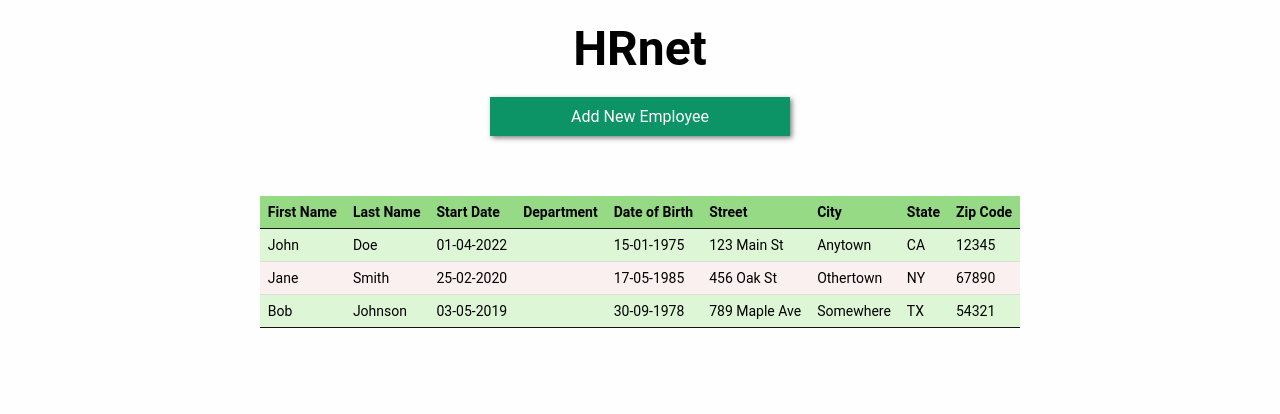
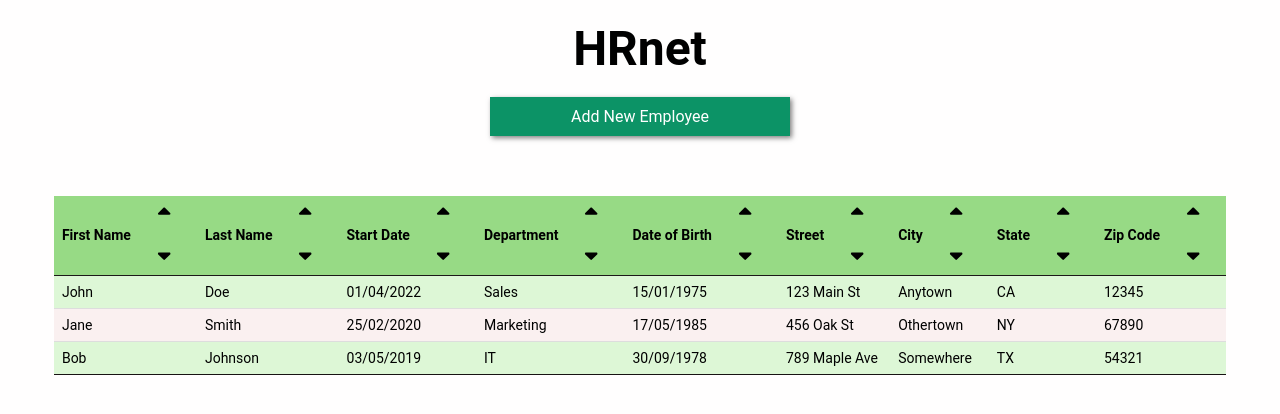
Before and after one commit to PalaciosCaroline/projet14_react, a React (Create React App) app: page /listemployees in a window 1280 px wide. Shown: the top 414 px of the page. Built offline with nearby package versions, Linux system fonts and the light colour scheme.

Commit message:
Installation du tri dans Table

```diff
--- a/package.json
+++ b/package.json
@@ -9,7 +9,7 @@
     "@testing-library/user-event": "^13.5.0",
     "react": "^18.2.0",
     "react-dom": "^18.2.0",
-    "react-icons": "^4.7.1",
+    "react-icons": "^4.8.0",
     "react-redux": "^8.0.5",
     "react-router-dom": "^6.8.1",
     "react-scripts": "5.0.1",
--- /dev/null
+++ b/src/components/Table.jsx
@@ -0,0 +1,108 @@
+import React, { useState } from 'react';
+import { FaSortDown, FaSortUp } from 'react-icons/fa';
+
+export default function Table({ data, columns }) {
+  const [sortKey, setSortKey] = useState(null);
+  const [sortOrder, setSortOrder] = useState('asc');
+
+  const handleSort = (key, sortOrder) => {
+    setSortKey(key);
+    setSortOrder(sortOrder);
+  };
+
+  const sortDates = (a, b) => {
+    const dateRegex = /^\d{2}([./-])\d{2}\1\d{4}$/;
+    const isDate = dateRegex.test(a[sortKey]) && dateRegex.test(b[sortKey]);
+    if (isDate) {
+      const delimiter = dateRegex.exec(a[sortKey])[1];
+      const [dayA, monthA, yearA] = a[sortKey].split(delimiter).map((x) => parseInt(x, 10));
+      const [dayB, monthB, yearB] = b[sortKey].split(delimiter).map((x) => parseInt(x, 10));
+      const dateA = new Date(yearA, monthA - 1, dayA);
+      const dateB = new Date(yearB, monthB - 1, dayB);
+      if (dateA < dateB) return sortOrder === 'asc' ? -1 : 1;
+      if (dateA > dateB) return sortOrder === 'asc' ? 1 : -1;
+      return 0;
+    } else {
+      if (a[sortKey] < b[sortKey]) return sortOrder === 'asc' ? -1 : 1;
+      if (a[sortKey] > b[sortKey]) return sortOrder === 'asc' ? 1 : -1;
+      return 0;
+    }
+  };
+
+  const renderHeader = () => {
+    return (
+      <thead>
+        <tr>
+          {columnData.map(({ label, property, selectedBtnSort }) => (
+            <th key={property}>
+              <div style={{ display: 'flex', alignItems: 'center' }}>
+                <p style={{ display: 'block', textAlign:'center'}}>{label}</p>
+                <div>
+                  <button
+                    type="button"
+                    onClick={() => handleSort(property, 'asc')}
+                    style={{ marginLeft: '8px' , width: '50px',display: 'inline-block'}}
+                    className={selectedBtnSort && sortOrder === 'asc' ? 'selectedBtnSort' : ''}
+                  >
+                    <FaSortUp  style={{ height:'1.4rem', width: '1.4rem',verticalAlign: 'center' }} />
+                  </button>
+
+                  <button
+                    type="button"
+                    onClick={() => handleSort(property, 'desc')}
+                    style={{ marginLeft: '8px', width: '50px',display: 'block', marginTop: '8px'}}
+                    className={selectedBtnSort && sortOrder === 'desc' ? 'selectedBtnSort' : ''}
+                  >
+                    <FaSortDown style={{ height:'1.4rem', width: '1.4rem',verticalAlign: 'center' }} />
+                  </button>
+                </div>
+              </div>
+            </th>
+          ))}
+        </tr>
+      </thead>
+    );
+  };
+
+  const renderBody = () => {
+    let sortedData = data;
+    if (sortKey !== null) {
+      sortedData = data.slice().sort((a, b) => {
+        if (typeof sortedData[0][sortKey] === 'string' && sortedData[0][sortKey].match(/^\d{2}([./-])\d{2}\1\d{4}$/)) {
+          return sortDates(a, b);
+        } else {
+          if (a[sortKey] < b[sortKey]) return sortOrder === 'asc' ? -1 : 1;
+          if (a[sortKey] > b[sortKey]) return sortOrder === 'asc' ? 1 : -1;
+          return 0;
+        }
+      });
+    }
+
+
+
+    return (
+      <tbody>
+        {sortedData.map((item, index) => (
+          <tr key={index}>
+            {columns.map(({ property }) => (
+              <td key={`cell-${index}-${property}`}>{item[property]}</td>
+            ))}
+          </tr>
+        ))}
+      </tbody>
+    );
+  };
+
+  const columnData = columns.map(({ label, property }) => ({
+    label,
+    property,
+    selectedBtnSort: sortKey === property,
+  }));
+
+  return (
+    <table>
+      {renderHeader(columnData)}
+      {renderBody()}
+    </table>
+  );
+}
--- a/src/components/TableEmployees.jsx
+++ b/src/components/TableEmployees.jsx
@@ -1,40 +1,73 @@
 import React from 'react'
+import Table from './Table'
 
-export default function TableEmployees({employees}) {
+export default function EmployeeTable({employees}) {
+
+  const columns = [
+    { label: 'First Name', property: 'firstName' },
+    { label: 'Last Name', property: 'lastName' },
+    { label: 'Start Date', property: 'startDate' },
+    { label: 'Department', property: 'department' },
+    { label: 'Date of Birth', property: 'dateOfBirth' },
+    { label: 'Street', property: 'street' },
+    { label: 'City', property: 'city' },
+    { label: 'State', property: 'state' },
+    { label: 'Zip Code', property: 'zipCode' },
+  ];
+
+  return (
+    <div>
+      <Table data={employees} columns={columns} />
+    </div>
+  );
+}
+// import Table from './Table';
+
+// export default function EmployeeTable({employees}) {
+
+//   const columns = ['First Name', 'Last Name', 'Start Date', 'Department', 'Date of Birth', 'Street', 'City', 'State', 'Zip Code'];
+
+//   return (
+//     <div>
+//       <Table data={employees} columns={columns} />
+//     </div>
+//   );
+// }
+
+// export default function TableEmployees({employees}) {
 
 
+//   return (
 
-  return (
-
-    <table>
-      <thead>
-        <tr>
-          <th>First Name</th>
-          <th>Last Name</th>
-          <th>Start Date</th>
-          <th>Department</th>
-          <th>Date of Birth</th>
-          <th>Street</th>
-          <th>City</th>
-          <th>State</th>
-          <th>Zip Code</th>
-        </tr>
-      </thead>
-      <tbody>
-        {employees?.map((employee, index) => (
-          <tr key={index}>
-            <td>{employee['firstName']? employee['firstName'] : ''}</td>
-            <td>{employee['lastName'] ? employee['lastName'] : ''}</td>
-            <td>{employee['startDate'] ?employee['startDate'] : '' }</td>
-            <td>{employee['Department'] ? employee['Department'] : ''}</td>
-            <td>{employee['dateOfBirth'] ? employee['dateOfBirth'] : ''}</td>
-            <td>{employee['street'] ? employee['street'] : ''}</td>
-            <td>{employee['city'] ? employee['city'] : ''}</td>
-            <td>{employee['state'] ? employee['state'] : ''}</td>
-            <td>{employee['zipCode'] ?employee['zipCode'] :'' }</td>
-          </tr>
-        ))}
-      </tbody>
-    </table>
-  )
-}
+//     <table>
+//       <thead>
+//         <tr>
+//           <th>First Name</th>
+//           <th>Last Name</th>
+//           <th>Start Date</th>
+//           <th>Department</th>
+//           <th>Date of Birth</th>
+//           <th>Street</th>
+//           <th>City</th>
+//           <th>State</th>
+//           <th>Zip Code</th>
+//         </tr>
+//       </thead>
+//       <tbody>
+//         {employees?.map((employee, index) => (
+//           <tr key={index}>
+//             <td>{employee['firstName']? employee['firstName'] : ''}</td>
+//             <td>{employee['lastName'] ? employee['lastName'] : ''}</td>
+//             <td>{employee['startDate'] ?employee['startDate'] : '' }</td>
+//             <td>{employee['Department'] ? employee['Department'] : ''}</td>
+//             <td>{employee['dateOfBirth'] ? employee['dateOfBirth'] : ''}</td>
+//             <td>{employee['street'] ? employee['street'] : ''}</td>
+//             <td>{employee['city'] ? employee['city'] : ''}</td>
+//             <td>{employee['state'] ? employee['state'] : ''}</td>
+//             <td>{employee['zipCode'] ?employee['zipCode'] :'' }</td>
+//           </tr>
+//         ))}
+//       </tbody>
+//     </table>
+//   )
+// }
--- a/src/index.css
+++ b/src/index.css
@@ -276,3 +276,10 @@ input{
   margin:0;
   /* -self: flex-end; */
 }
+table button{
+  background-color: #97da85;
+  border: none;
+}
+.selectedBtnSort{
+  background: green;
+}
--- a/src/mock/data.js
+++ b/src/mock/data.js
@@ -2,8 +2,8 @@ export const dataEmployees = [
     {
       firstName: 'John',
       lastName: 'Doe',
-      dateOfBirth: '15-01-1975',
-      startDate: '01-04-2022',
+      dateOfBirth: '15/01/1975',
+      startDate: '01/04/2022',
       department: 'Sales',
       street: '123 Main St',
       city: 'Anytown',
@@ -13,8 +13,8 @@ export const dataEmployees = [
     {
       firstName: 'Jane',
       lastName: 'Smith',
-      dateOfBirth: '17-05-1985',
-      startDate: '25-02-2020',
+      dateOfBirth: '17/05/1985',
+      startDate: '25/02/2020',
       department: 'Marketing',
       street: '456 Oak St',
       city: 'Othertown',
@@ -24,8 +24,8 @@ export const dataEmployees = [
     {
       firstName: 'Bob',
       lastName: 'Johnson',
-      dateOfBirth: '30-09-1978',
-      startDate: '03-05-2019',
+      dateOfBirth: '30/09/1978',
+      startDate: '03/05/2019',
       department: 'IT',
       street: '789 Maple Ave',
       city: 'Somewhere',
```
Also changed, not shown: 1 other file (tests, documents, lock files or other folders).
